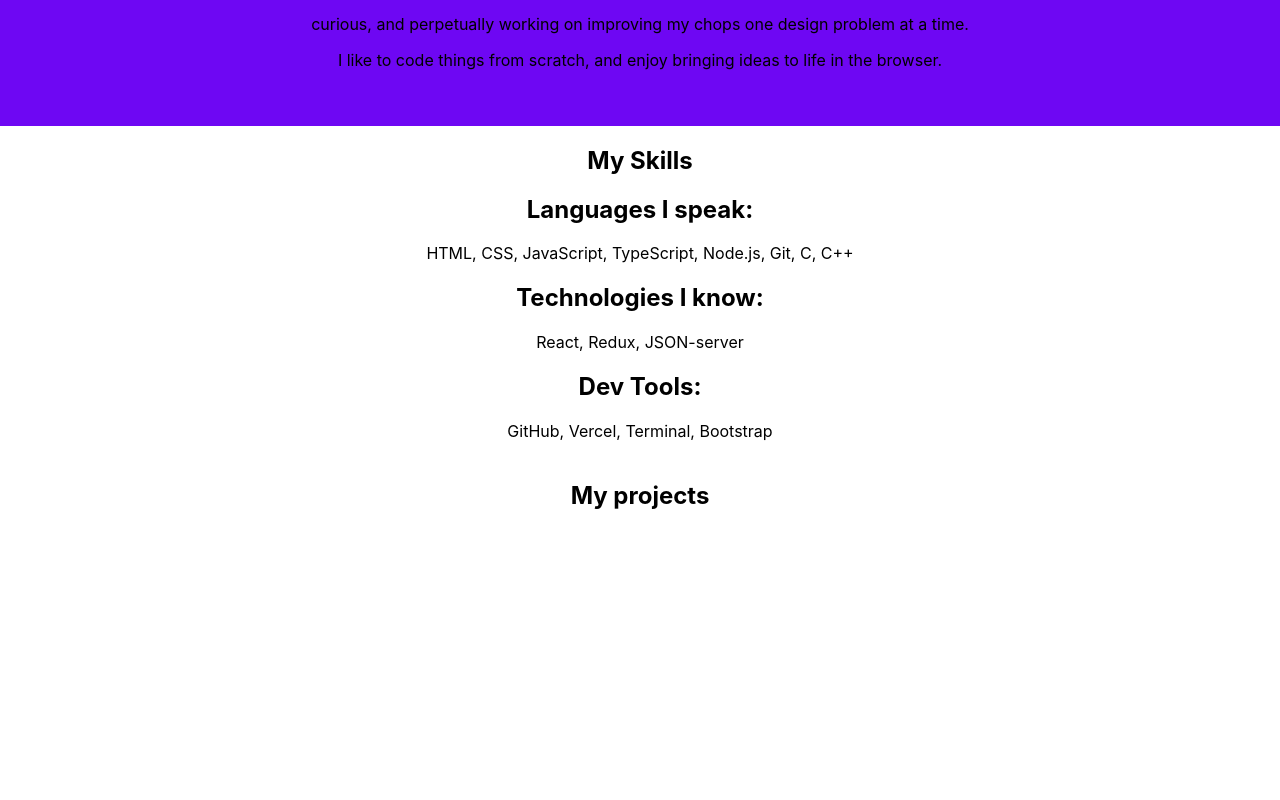
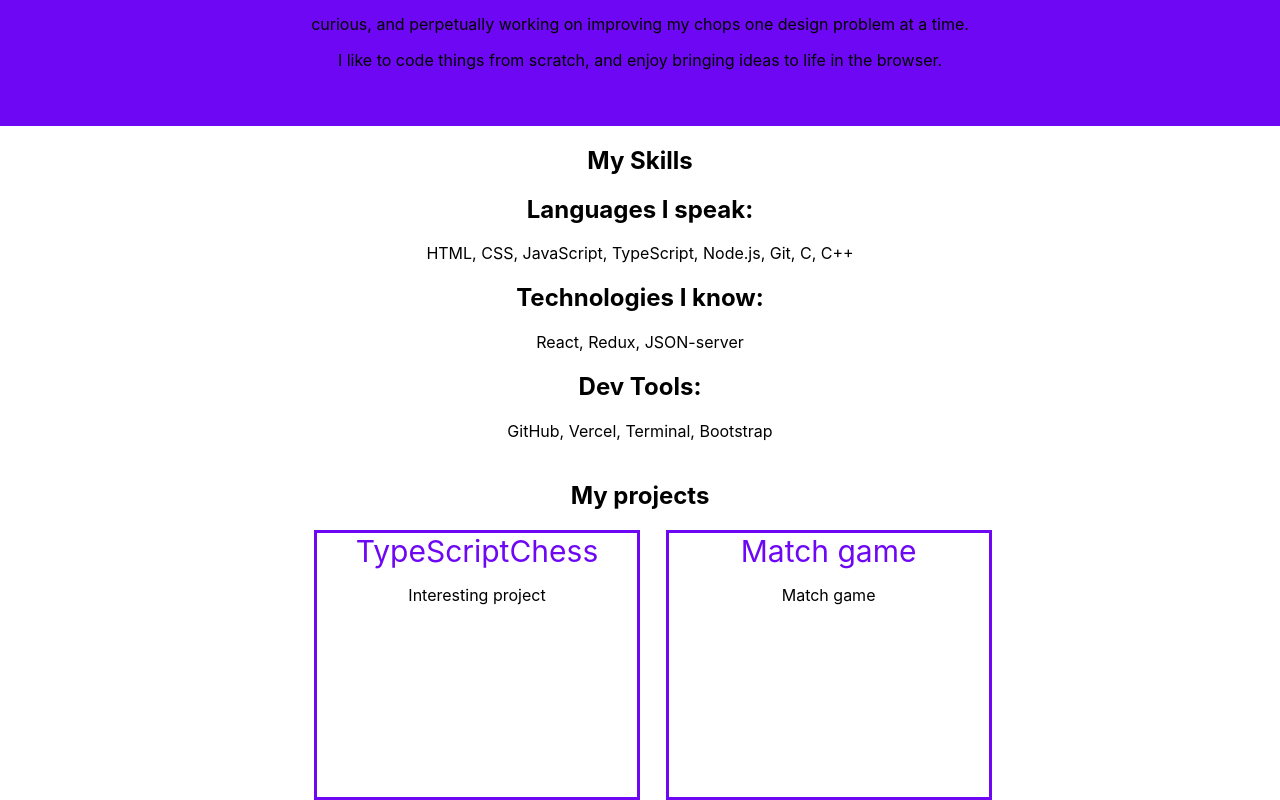
Before and after one commit to Kabadzh0b/portfolio, a React (Create React App) app: page / in a window 1280 px wide. Shown: the part 1242-2042 px from the top of the page. Before the commit the page ends 1772 px from the top, so only its background shows below. Built offline with nearby package versions, Linux system fonts and the light colour scheme.

Commit message:
projects added, need to be improved

```diff
--- a/src/App.css
+++ b/src/App.css
@@ -34,3 +34,7 @@
   width: 600px;
   height: 600px;
 }
+
+.InLineFlexWrap{
+  display: inline-flex;
+}
--- a/src/App.tsx
+++ b/src/App.tsx
@@ -4,6 +4,7 @@ import './App.css';
 import avatar from './images/avatar.png';
 // @ts-ignore
 import art from './images/gummy-coding.png';
+import Project from "./components/Project/Project";
 function App() {
     return (
         <div className="App">
@@ -41,6 +42,10 @@ function App() {
             </section>
             <section className="MarginTop5">
                 <h1>My projects</h1>
+                <div className="InLineFlexWrap SpaceBetween">
+                    <Project name={"TypeScriptChess"} link={""} description={"Interesting project"}/>
+                    <Project name={"Match game"} link={"https://stormotion-internship-js-test-task-moa3.vercel.app/"} description={"Match game"}/>
+                </div>
             </section>
         </div>
     );
--- /dev/null
+++ b/src/components/Project/Project.css
@@ -0,0 +1,14 @@
+.Project{
+    border: solid #6E07F3;
+    width: 25vw;
+    height: 33vh;
+    margin-left: 2vw;
+}
+
+.Link{
+    font-size: 30px;
+    font-style: revert;
+    cursor: pointer;
+    text-decoration: none;
+    color: #6E07F3;
+}
--- /dev/null
+++ b/src/components/Project/Project.tsx
@@ -0,0 +1,12 @@
+import {ProjectProps} from "../../types/ProjectProps";
+import './Project.css'
+const Project = ({name, link, description}:ProjectProps) => {
+    return (
+        <div className="Project">
+            <a className="Link" href={link ? link : ""}>{name}</a>
+            <p>{description}</p>
+        </div>
+    )
+}
+
+export default Project;
--- /dev/null
+++ b/src/types/ProjectProps.ts
@@ -0,0 +1,5 @@
+export interface ProjectProps{
+    name:string,
+    link:string | null,
+    description:string,
+}
```
